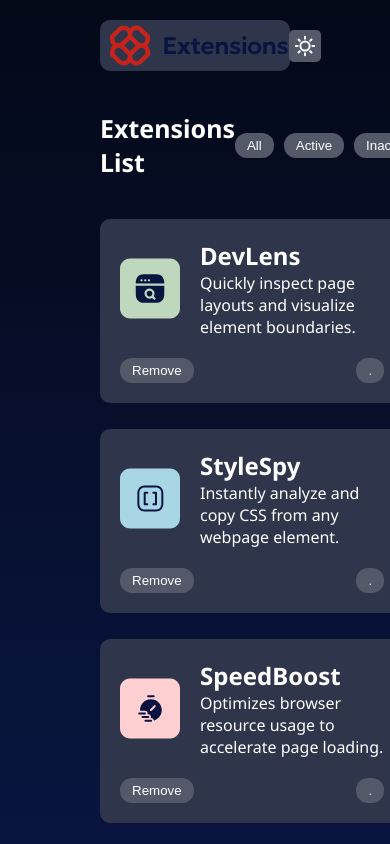
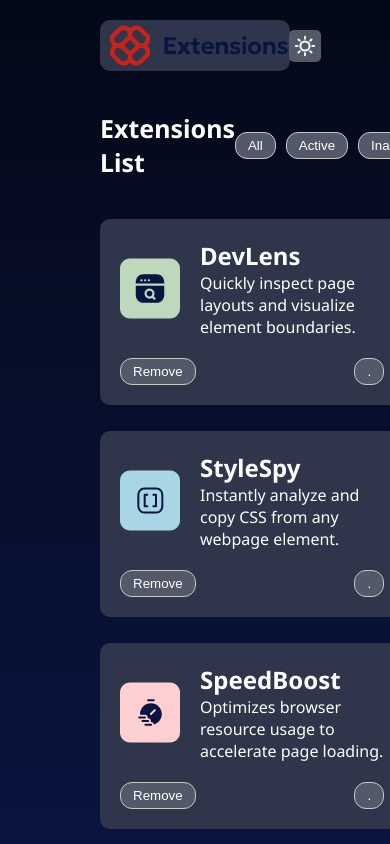
Before and after one commit to egwuatujoy/browser, a React (Create React App) app: page / in a window 390 px wide. Shown: the top 844 px of the page. Built offline with nearby package versions, Linux system fonts and the light colour scheme.

Commit message:
updated files

```diff
--- a/src/components/Lists.jsx
+++ b/src/components/Lists.jsx
@@ -1,18 +1,21 @@
 import React from "react";
 
 const Lists = ({ ext, isOpen }) => {
+  console.log(isOpen);
   return (
-    <div className={`extension-div ${isOpen ? "bg-color" : ""}` }>
+    <div className={`extension-div ${isOpen ? "bg-color" : ""}`}>
       <div className="extension-details">
         <img src={ext.logo} alt={ext.name} />
         <div>
-          <h2>{ext.name}</h2>
-          <p>{ext.description}</p>
+          <h2 className={`${isOpen ? "open-h1" : ""}`}>{ext.name}</h2>
+          <p className={`${isOpen ? "open-description" : ""}`}>
+            {ext.description}
+          </p>
         </div>
       </div>
 
       <div className="buttons">
-        <button>Remove</button>
+        <button className={`${isOpen ? "open-active" : ""}`}>Remove</button>
         <button>.</button>
       </div>
     </div>
--- a/src/components/NavBar.jsx
+++ b/src/components/NavBar.jsx
@@ -12,7 +12,9 @@ const NavBar = ({ isOpen }) => {
         {buttons.map((btn) => (
           <button
             onClick={() => setActive(btn)}
-            className={isActive === btn ? "active-btn" : ""}
+            className={`isActive === btn ? "active-btn" : "" ${
+              isOpen ? "open-active" : ""
+            }`}
           >
             {btn}
           </button>
--- a/src/index.css
+++ b/src/index.css
@@ -40,8 +40,15 @@ body {
 .open-h1 {
   color: hsl(227, 75%, 14%);
 }
+.open-description {
+  color: hsl(0, 0%, 78%);
+}
 
 .bg-color {
+  background-color: hsl(200, 60%, 99%);
+}
+
+.grid-container .bg-color {
   background-color: hsl(200, 60%, 99%);
 }
 
@@ -70,6 +77,7 @@ body {
   border: 0;
   border-radius: 12px;
   color: #fff;
+  border: 1px solid hsl(0, 0%, 78%);
 }
 
 .buttons button.active-btn {
@@ -77,6 +85,12 @@ body {
   color: #040918;
 }
 
+.buttons .open-active {
+  color: #040918;
+  background-color: #fff;
+  font-weight: 500;
+  font-family: "Noto Sans", sans-serif;
+}
 .extension-div {
   background-color: hsl(225, 23%, 24%);
   margin-bottom: 10px;
@@ -98,11 +112,19 @@ body {
 
 .grid-container {
   display: grid;
+  grid-template-columns: repeat(3, 1fr);
+
   gap: 1rem;
 }
 
-@media (min-width: 700px) {
+@media (max-width: 1400px) {
   .grid-container {
-    grid-template-columns: repeat(3, 1fr);
+    grid-template-columns: repeat(2, 1fr);
   }
 }
+
+@media (max-width: 900px) {
+  .grid-container {
+    grid-template-columns: repeat(1, 1fr);
+  }
+}
```
